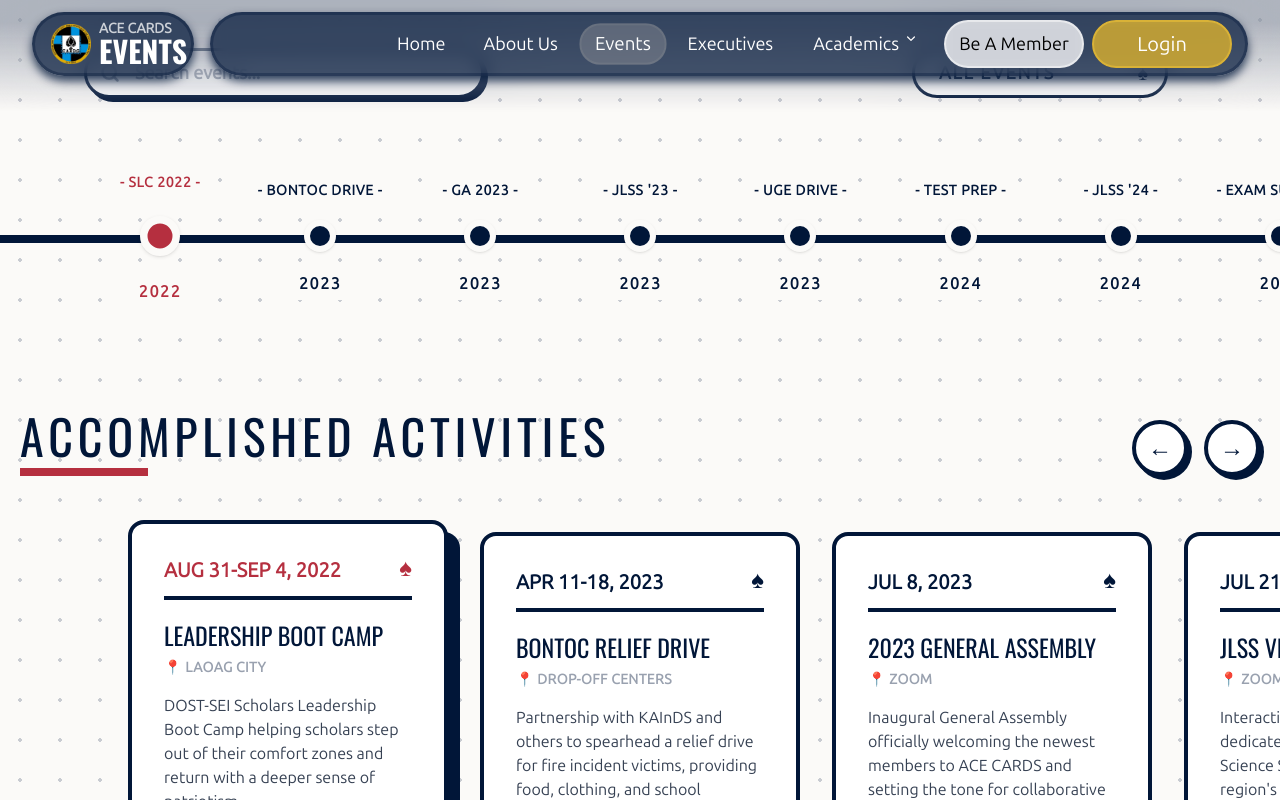
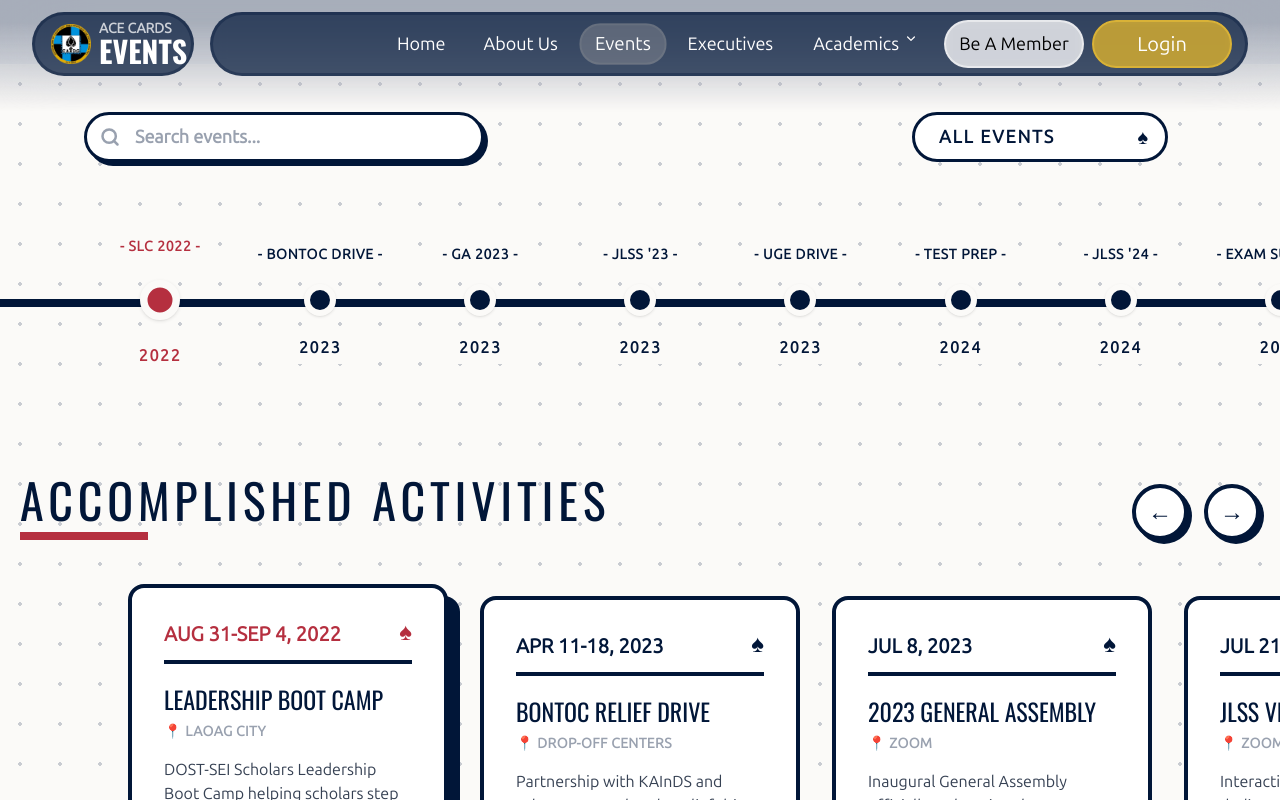
Before and after one commit to ACE-CARDS/project-tongitss, a Next.js app: page /events in a window 1280 px wide. Shown: the top 800 px of the page. Built offline with nearby package versions, Linux system fonts and the light colour scheme; no server answers.

Commit message:
fix(navbar): changed behaviour
- removed shadow
- fixed ui break on survey and research page when zooming out
- fixed on landing, otherwise sticky

```diff
--- a/components/navbar.tsx
+++ b/components/navbar.tsx
@@ -55,7 +55,7 @@ export default function NavBar() {
 
   return (
     // class="w-full  mx-auto mb-10 max-w-[1920px]
-    <div className="fixed w-full top-0 z-50">
+    <div className={`${isActive("/") ? "fixed" : "sticky"} w-full top-0 z-50 inset-0`}>
 
       {/* Blur */}
       <div className="absolute inset-0 h-28 backdrop-blur-2xl bg-[#011638]/30 mask-[linear-gradient(to_bottom,black_20%,transparent)] pointer-events-none" />
@@ -63,8 +63,7 @@ export default function NavBar() {
       {/* Navbar */}
       <nav className="relative w-full mx-auto my-auto max-w-[1400px] top-3 h-16">
         <div className="flex flex-row items-center justify-between lg:px-8 px-2 w-full h-full lg:gap-4 gap-2 text-white ">
-          {/* <div className="flex flex-row bg-red-500"> */}
-          <a className="shadow-[0_5px_10px_#011638]/80 flex flex-row items-center h-full w-fit gap-2 rounded-[50px] px-4 pr-6 bg-[#011638]/70 border-[#011638]/35 border-3 backdrop-blur-sm hover:bg-[#011638]/80 transition-all duration-200 hover:scale-[1.04]" href="/">
+          <a className="flex flex-row items-center h-full w-fit gap-2 rounded-[50px] px-4 pr-6 bg-[#011638]/70 border-[#011638]/35 border-3 backdrop-blur-sm hover:bg-[#011638]/80 transition-all duration-200 hover:scale-[1.04]" href="/">
             <Image
               src="/assets/logos/ACE CARDS logo.png"
               alt="ACE CARDS Logo"
@@ -85,7 +84,7 @@ export default function NavBar() {
           </a>
           {/* </div> */}
 
-          <div className={`absolute text-lg lg:right-[30px] right-[10px] top-[80px] flex flex-row xl:flex-row text-right xl:px-[13px] xl:items-end xl:h-full xl:static xl:w-full w-fit justify-end shadow-[0_5px_10px_#011638]/80 bg-[#011638]/70 border-[#011638]/34 border-3 backdrop-blur-sm rounded-[50px] pl-2 xl:gap-4 gap-2 duration-200 ease-in-out ${isOpen ? "opacity-100 visible" : "opacity-0 invisible"} xl:opacity-100 xl:visible`}>
+          <div className={`absolute text-lg lg:right-[30px] right-[10px] top-[80px] flex flex-row xl:flex-row text-right xl:px-[13px] xl:items-end xl:h-full xl:static xl:w-full w-fit justify-end bg-[#011638]/70 border-[#011638]/34 border-3 backdrop-blur-sm rounded-[50px] pl-2 xl:gap-4 gap-2 duration-200 ease-in-out ${isOpen ? "opacity-100 visible" : "opacity-0 invisible"} xl:opacity-100 xl:visible`}>
             <ul className="gap-2 flex xl:flex-row flex-col xl:h-full xl:items-center py-6 xl:py-0 px-4 xl:px-0 whitespace-nowrap">
               <Link href="/">
                 <li className={`px-[13px] py-[4px] rounded-[50px] border-2 duration-200 transition-all
--- a/package.json
+++ b/package.json
@@ -17,7 +17,7 @@
     "framer-motion": "^12.35.0",
     "gsap": "^3.14.2",
     "mathjs": "^15.1.1",
-    "next": "16.1.6",
+    "next": "^16.2.1",
     "react": "19.2.3",
     "react-calendar": "^6.0.0",
     "react-dom": "19.2.3",
```
Also changed, not shown: 1 other file (tests, documents, lock files or other folders).
